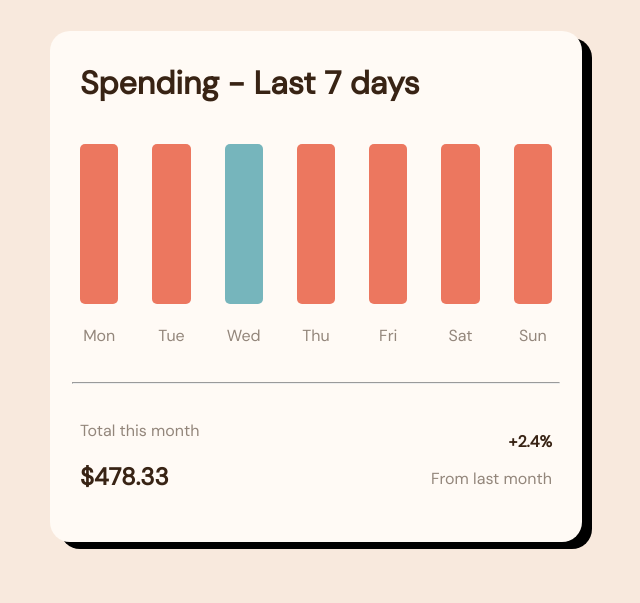
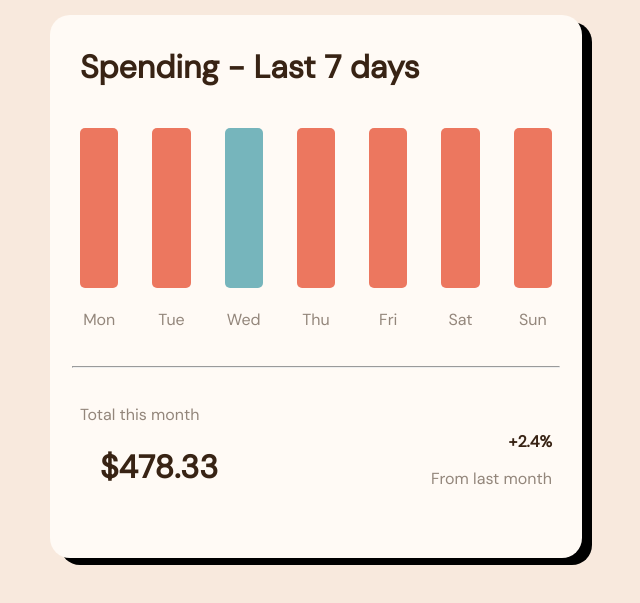
Before and after one commit to LiamMarrie/Expenses-Chart, a plain HTML site: page index.html in a window 1280 px wide. Shown: the part 201-804 px from the top of the page, without its empty margins (324-964 px from the left). Drawn offline with Linux system fonts and the light colour scheme.

Commit message:
Update index.html

```diff
--- a/index.html
+++ b/index.html
@@ -69,7 +69,7 @@
         <div class="total">
           <div class="left">
             <p>Total this month</p>
-            <h2><strong>$478.33</strong></h2>
+            <h1><strong>$478.33</strong></h1>
           </div>
           <div class="right">
             <strong>+2.4%</strong>
```
